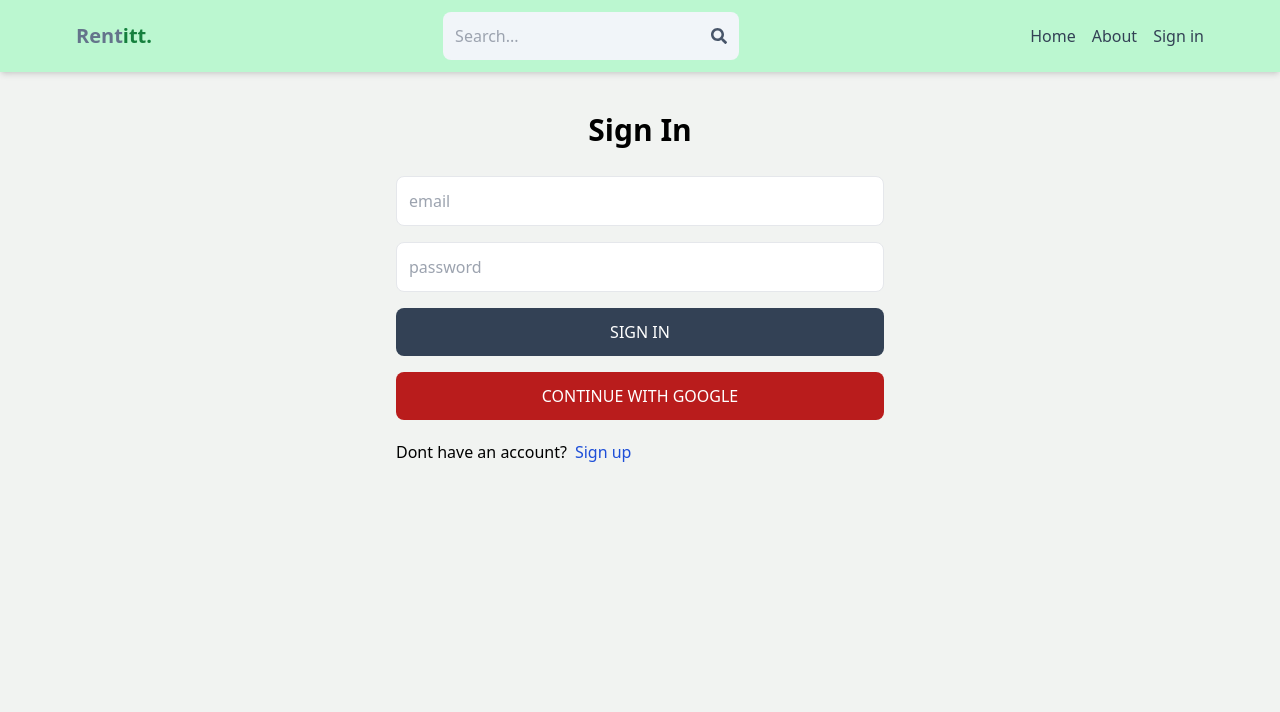
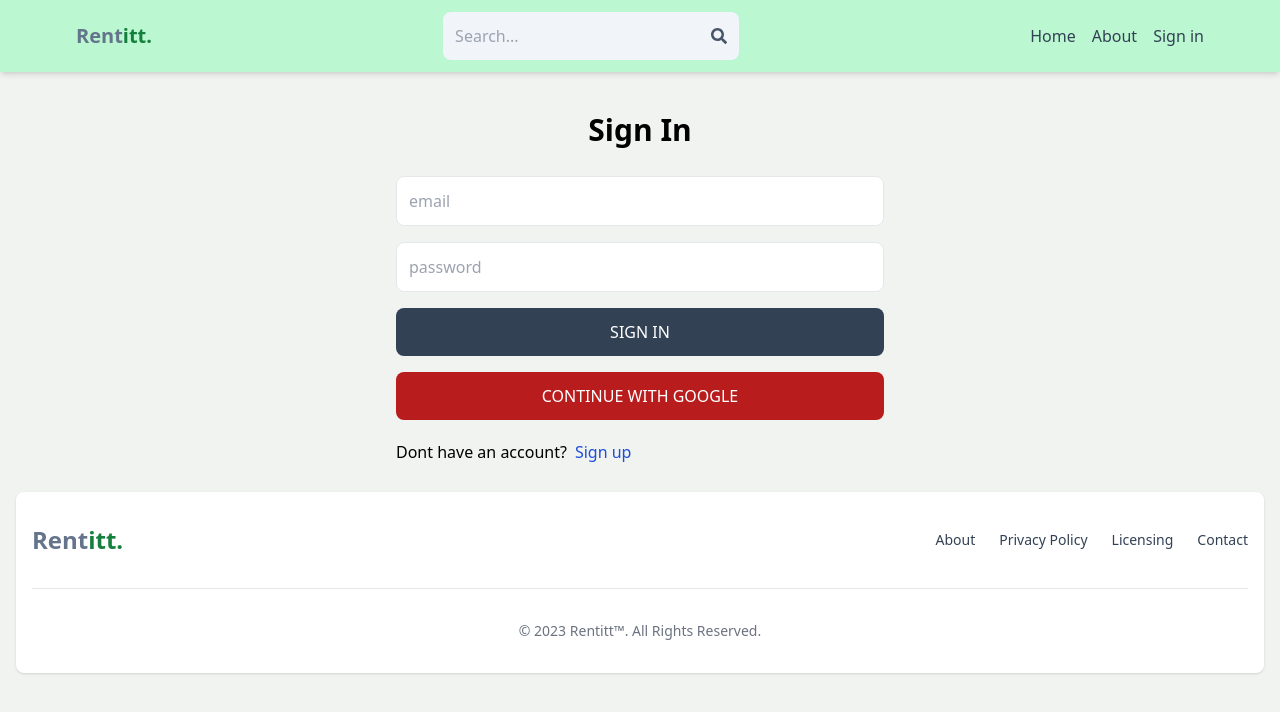
Before and after one commit to Pritam123Ghosh/MERN-Real-Estate, a React (Vite) app in the folder client/: page /sign-in in a window 1280 px wide. Shown: the top 712 px of the page. Built offline with nearby package versions, Linux system fonts and the light colour scheme.

Commit message:
Complete home and footer page

```diff
--- a/client/src/App.jsx
+++ b/client/src/App.jsx
@@ -10,6 +10,7 @@ import CreateListing from "./Pages/CreateListing";
 import UpdateListing from "./Pages/UpdateListing";
 import Listing from "./Pages/Listing";
 import Search from "./Pages/Search";
+import Footer from "./components/Footer";
 
 const App = () => {
   return (
@@ -29,6 +30,7 @@ const App = () => {
         <Route path="/update-listing/:listingId" element={<UpdateListing/>}/>
         </Route>
       </Routes>
+      <Footer/>
     </BrowserRouter>
   );
 };
--- a/client/src/Pages/Home.jsx
+++ b/client/src/Pages/Home.jsx
@@ -1,7 +1,134 @@
-import React from 'react'
+/* eslint-disable react/jsx-key */
+import { useEffect, useState } from 'react';
+import { Link } from 'react-router-dom';
+import { Swiper, SwiperSlide } from 'swiper/react';
+import { Navigation } from 'swiper/modules';
+import SwiperCore from 'swiper';
+import 'swiper/css/bundle';
+import ListingItem from '../components/ListingItem';
 
 export default function Home() {
-  return (
-    <div>Home</div>
-  )
+  const [offerListings, setOfferListings] = useState([]);
+  const [saleListings, setSaleListings] = useState([]);
+  const [rentListings, setRentListings] = useState([]);
+  SwiperCore.use([Navigation]);
+  console.log(offerListings);
+  useEffect(() => {
+    const fetchOfferListings = async () => {
+      try {
+        const res = await fetch('/api/listing/get?offer=true&limit=4');
+        const data = await res.json();
+        setOfferListings(data);
+        fetchRentListings();
+      } catch (error) {
+        console.log(error);
+      }
+    };
+    const fetchRentListings = async () => {
+      try {
+        const res = await fetch('/api/listing/get?type=rent&limit=4');
+        const data = await res.json();
+        setRentListings(data);
+        fetchSaleListings();
+      } catch (error) {
+        console.log(error);
+      }
+    };
+
+    const fetchSaleListings = async () => {
+      try {
+        const res = await fetch('/api/listing/get?type=sale&limit=4');
+        const data = await res.json();
+        setSaleListings(data);
+      } catch (error) {
+        console.log(error);
+      }
+    };
+    fetchOfferListings();
+  }, []);
+  return (<div className='bg-green-50 overflow-hidden'>
+    {/* top */}
+    <div className='flex flex-col gap-6 p-28 px-3 max-w-6xl mx-auto '>
+      <h1 className='text-green-700 font-bold text-3xl lg:text-6xl'>
+        Find your next <span className='text-slate-500'>perfect</span>
+        <br />
+        place with ease
+      </h1>
+      <div className='text-gray-400 text-xs sm:text-sm'>
+        Sahand Estate is the best place to find your next perfect place to
+        live.
+        <br />
+        We have a wide range of properties for you to choose from.
+      </div>
+      <Link
+        to={'/search'}
+        className='text-xs sm:text-sm text-blue-800 font-bold hover:underline'
+      >
+        Let's get started...
+      </Link>
+    </div>
+
+    {/* swiper */}
+    <Swiper navigation>
+      {offerListings &&
+        offerListings.length > 0 &&
+        offerListings.map((listing) => (
+          <SwiperSlide>
+            <div
+              style={{
+                background: `url(${listing.imageUrls[0]}) center no-repeat`,
+                backgroundSize: 'cover',
+              }}
+              className='h-[500px]'
+              key={listing._id}
+            ></div>
+          </SwiperSlide>
+        ))}
+    </Swiper>
+
+    {/* listing results for offer, sale and rent */}
+
+    <div className='max-w-6xl mx-auto p-3 flex flex-col gap-8 my-10'>
+      {offerListings && offerListings.length > 0 && (
+        <div className=''>
+          <div className='my-3'>
+            <h2 className='text-2xl font-semibold text-slate-600'>Recent offers</h2>
+            <Link className='text-sm text-blue-800 hover:underline' to={'/search?offer=true'}>Show more offers</Link>
+          </div>
+          <div className='flex flex-wrap gap-4'>
+            {offerListings.map((listing) => (
+              <ListingItem listing={listing} key={listing._id} />
+            ))}
+          </div>
+        </div>
+      )}
+      {rentListings && rentListings.length > 0 && (
+        <div className=''>
+          <div className='my-3'>
+            <h2 className='text-2xl font-semibold text-slate-600'>Recent places for rent</h2>
+            <Link className='text-sm text-blue-800 hover:underline' to={'/search?type=rent'}>Show more places for rent</Link>
+          </div>
+          <div className='flex flex-wrap gap-4'>
+            {rentListings.map((listing) => (
+              <ListingItem listing={listing} key={listing._id} />
+            ))}
+          </div>
+        </div>
+      )}
+      {saleListings && saleListings.length > 0 && (
+        <div className=''>
+          <div className='my-3'>
+            <h2 className='text-2xl font-semibold text-slate-600'>Recent places for sale</h2>
+            <Link className='text-sm text-blue-800 hover:underline' to={'/search?type=sale'}>Show more places for sale</Link>
+          </div>
+          <div className='flex flex-wrap gap-4'>
+            {saleListings.map((listing) => (
+              <ListingItem listing={listing} key={listing._id} />
+            ))}
+          </div>
+        </div>
+      )}
+    </div>
+  </div>
+);
 }
--- /dev/null
+++ b/client/src/components/Footer.jsx
@@ -0,0 +1,52 @@
+/* eslint-disable react/no-unknown-property */
+import React from "react";
+
+export default function Footer() {
+  return (
+    <footer class="bg-white rounded-lg shadow dark:bg-green-200 m-4">
+      <div class="w-full max-w-screen-xl mx-auto p-4 md:py-8">
+        <div class="sm:flex sm:items-center sm:justify-between">
+          <a
+            href="https://flowbite.com/"
+            class="flex items-center mb-4 sm:mb-0 space-x-3 rtl:space-x-reverse"
+          >
+            <span class="self-center text-2xl font-semibold whitespace-nowrap dark:text-white">
+              <span className="text-slate-500">Rent</span>
+              <span className="text-green-700">itt.</span>
+            </span>
+          </a>
+          <ul class="flex flex-wrap items-center mb-6 text-sm font-medium text-gray-500 sm:mb-0 dark:text-gray-400">
+            <li>
+              <a href="#" class="hover:underline me-4 md:me-6 text-slate-700">
+                About
+              </a>
+            </li>
+            <li>
+              <a href="#" class="hover:underline me-4 md:me-6 text-slate-700">
+                Privacy Policy
+              </a>
+            </li>
+            <li>
+              <a href="#" class="hover:underline me-4 md:me-6 text-slate-700">
+                Licensing
+              </a>
+            </li>
+            <li>
+              <a href="#" class="hover:underline text-slate-700">
+                Contact
+              </a>
+            </li>
+          </ul>
+        </div>
+        <hr class="my-6 border-gray-200 sm:mx-auto dark:border-white-700 lg:my-8" />
+        <span class="block text-sm text-gray-500 sm:text-center dark:text-gray-400">
+          © 2023{" "}
+          <a href="https://flowbite.com/" class="hover:underline">
+            Rentitt™
+          </a>
+          . All Rights Reserved.
+        </span>
+      </div>
+    </footer>
+  );
+}
```
